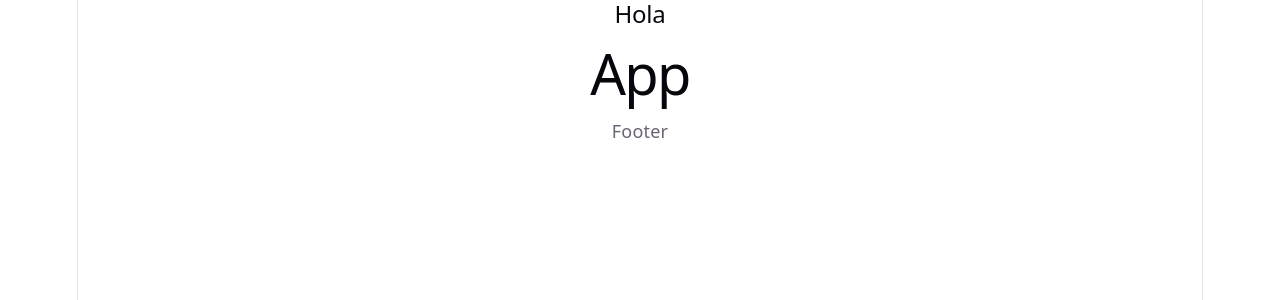
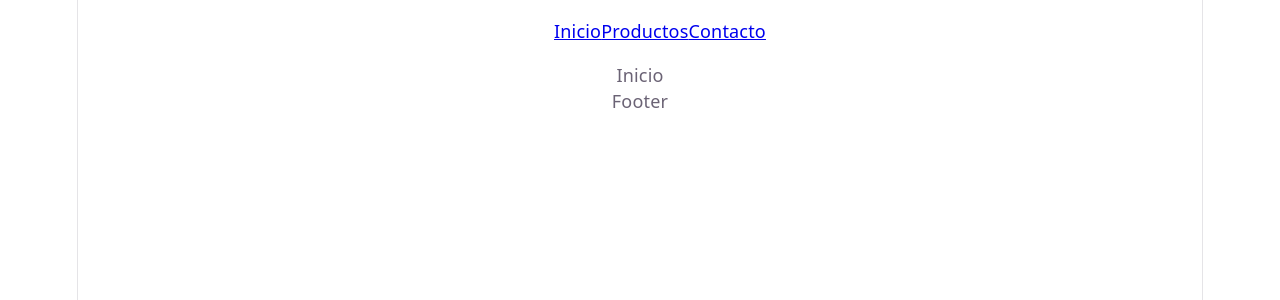
Before and after one commit to IvanTracey/Ecommerce-React, a React (Vite) app: page / in a window 1280 px wide. Shown: the top 300 px of the page. Built offline with nearby package versions, Linux system fonts and the light colour scheme.

Commit message:
Creacion de routes y de paginas

```diff
--- a/index.html
+++ b/index.html
@@ -1,5 +1,5 @@
 <!doctype html>
-<html lang="en">
+<html lang="es">
   <head>
     <meta charset="UTF-8" />
     <link rel="icon" type="image/svg+xml" href="/favicon.svg" />
@@ -9,5 +9,6 @@
   <body>
     <div id="root"></div>
     <script type="module" src="/src/main.jsx"></script>
+    <script src="https://cdn.jsdelivr.net/npm/bootstrap@5.3.8/dist/js/bootstrap.bundle.min.js" integrity="sha384-FKyoEForCGlyvwx9Hj09JcYn3nv7wiPVlz7YYwJrWVcXK/BmnVDxM+D2scQbITxI" crossorigin="anonymous"></script>
   </body>
 </html>
--- a/package.json
+++ b/package.json
@@ -14,7 +14,8 @@
     "@emotion/styled": "^11.14.1",
     "@mui/material": "^9.3.1",
     "react": "^19.2.8",
-    "react-dom": "^19.2.8"
+    "react-dom": "^19.2.8",
+    "react-router-dom": "^7.18.2"
   },
   "devDependencies": {
     "@eslint/js": "^10.0.1",
--- a/src/App.jsx
+++ b/src/App.jsx
@@ -1,14 +1,26 @@
 import { useState } from 'react'
+import { Routes, Route } from 'react-router-dom'
+
+// Importar componenetes
+import Header from './Header/Header.jsx'
+import Footer from './Footer/Footer.jsx'
+import Inicio from './Pages/Inicio.jsx'
+import Productos from './Pages/Productos.jsx'
+import Contacto from './Pages/Contacto.jsx'
+import Error404 from './Pages/Error404.jsx'
 import './App.css'
-import Header from './Header/Header'
-import { Footer } from './Footer/Footer'
 
 function App() {
 
   return (
     <>
     <Header></Header>
-    <h1>App</h1>
+    <Routes>
+      <Route path='/' element={<Inicio/>}></Route>
+      <Route path='/*' element={<Error404/>}></Route>
+      <Route path='/productos' element={<Productos/>}></Route>
+      <Route path='/contacto' element={<Contacto/>}></Route>
+    </Routes>
     <Footer></Footer>
     </>
   )
--- a/src/Footer/Footer.jsx
+++ b/src/Footer/Footer.jsx
@@ -1,7 +1,9 @@
 import React from 'react'
 
-export const Footer = () => {
+function Footer(){
   return (
     <div>Footer</div>
   )
 }
+
+export default Footer;
--- a/src/Header/Header.jsx
+++ b/src/Header/Header.jsx
@@ -1,9 +1,10 @@
 import React from 'react'
+import NavBar from './NavBar';
 
 function Header() {
   return (
     <div>
-        <h2>Hola</h2>
+        <NavBar></NavBar>
     </div>
   )
 }
--- /dev/null
+++ b/src/Header/NavBar.jsx
@@ -0,0 +1,18 @@
+import { Link } from 'react-router-dom'
+
+const NavBar = () => {
+    return (
+        <ul className= "nav justify-content-center">
+	        <il className= "nav-item">
+                <Link to={"/inicio"} className= "nav-link text-dark fw-bold" href="#">Inicio</Link>
+            </il>
+            <il className= "nav-item">
+                <Link to={"/productos"} className= "nav-link text-dark fw-bold" href="#">Productos</Link>
+            </il>
+            <il className= "nav-item">
+                <Link to={"contacto"} className= "nav-link text-dark fw-bold" href="#">Contacto</Link>
+            </il>
+        </ul>
+    ) };
+
+export default NavBar;
--- /dev/null
+++ b/src/Pages/Contacto.jsx
@@ -0,0 +1,9 @@
+import React from 'react'
+
+function Contacto() {
+  return (
+    <div>Contacto</div>
+  )
+}
+
+export default Contacto;
--- /dev/null
+++ b/src/Pages/Error404.jsx
@@ -0,0 +1,13 @@
+import { Link } from 'react-router-dom'
+
+const Error404 = () => {
+    return (
+        <div className='col text-center'>
+            <p>Ups, ha ocurrido un error</p>
+            <p><Link to={"/"} className='btn btn-warning'>Volver</Link></p>
+        </div>
+    )
+
+}
+
+export default Error404
--- /dev/null
+++ b/src/Pages/Inicio.jsx
@@ -0,0 +1,9 @@
+import React from 'react'
+
+function Inicio() {
+  return (
+    <div>Inicio</div>
+  )
+}
+
+export default Inicio;
--- /dev/null
+++ b/src/Pages/Productos.jsx
@@ -0,0 +1,9 @@
+import React from 'react'
+
+function Productos (){
+  return (
+    <div>Productos</div>
+  )
+}
+
+export default  Productos;
--- a/src/main.jsx
+++ b/src/main.jsx
@@ -1,9 +1,12 @@
 import { createRoot } from 'react-dom/client'
+// Da lugar a que Routes y Route funcionen
+import { BrowserRouter } from 'react-router-dom'
+
 import './index.css'
 import App from './App.jsx'
 
 createRoot(document.getElementById('root')).render(
-  <div>
+  <BrowserRouter>
     <App />
-  </div>
+  </BrowserRouter>
 )
```
Also changed, not shown: 1 other file (tests, documents, lock files or other folders).
